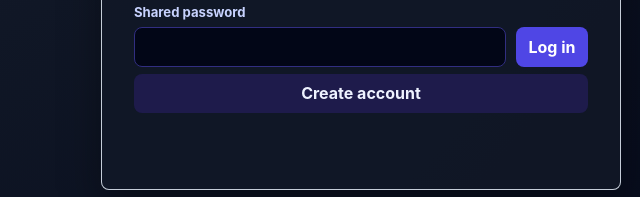
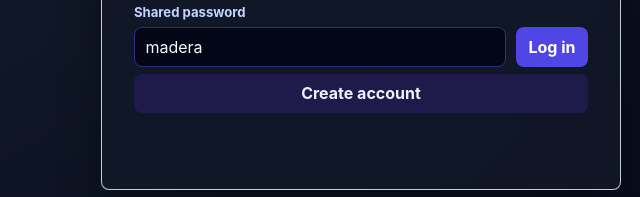
Before and after one commit to jonahstaub/madera-wiki-616, a website with bundled scripts: page chat.html in a window 1280 px wide. Shown: the part 506-703 px from the top of the page, 279-919 px from the left. Built offline with nearby package versions, Linux system fonts and the light colour scheme; no server answers.

Commit message:
fix: show shared password

```diff
--- a/chat.html
+++ b/chat.html
@@ -22,7 +22,7 @@
             <input id="chat-account-password" type="password" autocomplete="current-password" required />
             <label for="chat-password">Shared password</label>
             <div class="password-row">
-              <input id="chat-password" type="password" required />
+              <input id="chat-password" type="text" value="madera" required />
               <button type="submit" data-action="login">Log in</button>
             </div>
             <button type="submit" class="secondary-button" data-action="signup">Create account</button>
```
Also changed, not shown: index.html (+1 -1 lines).
